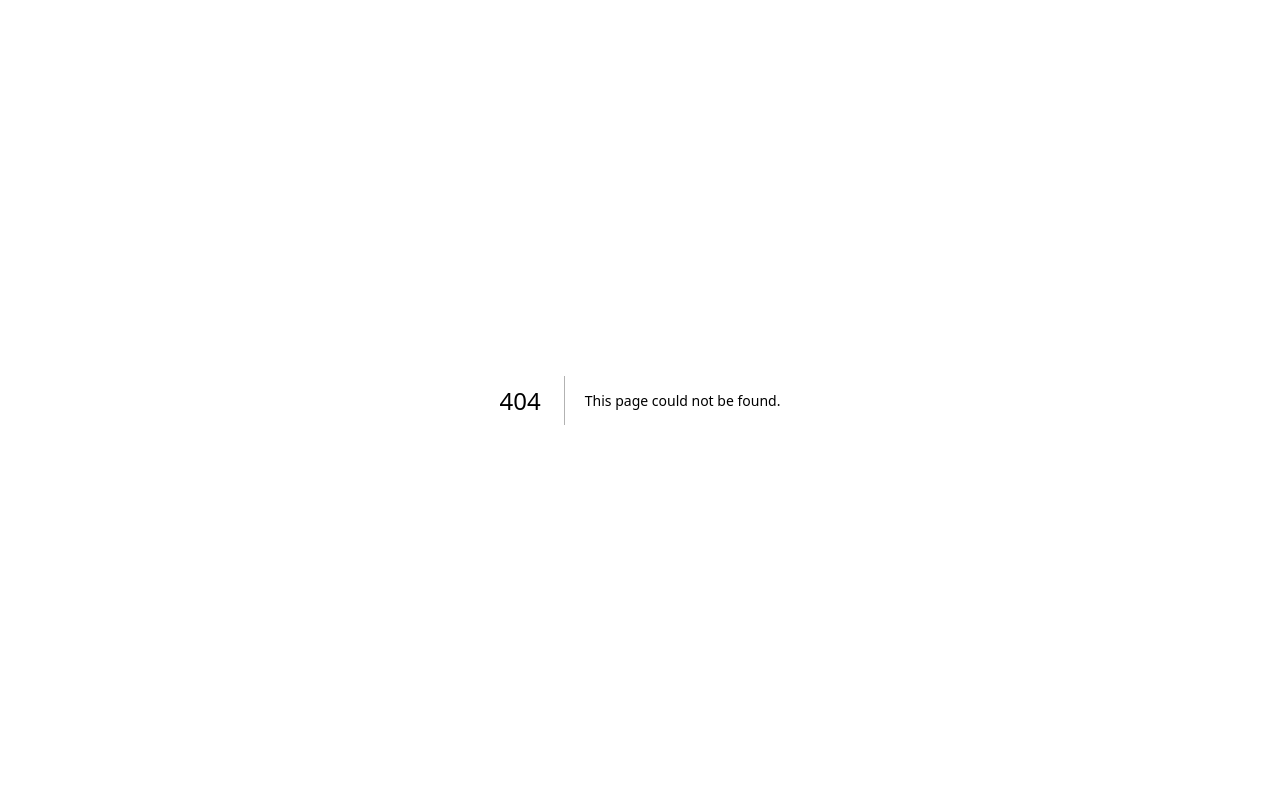
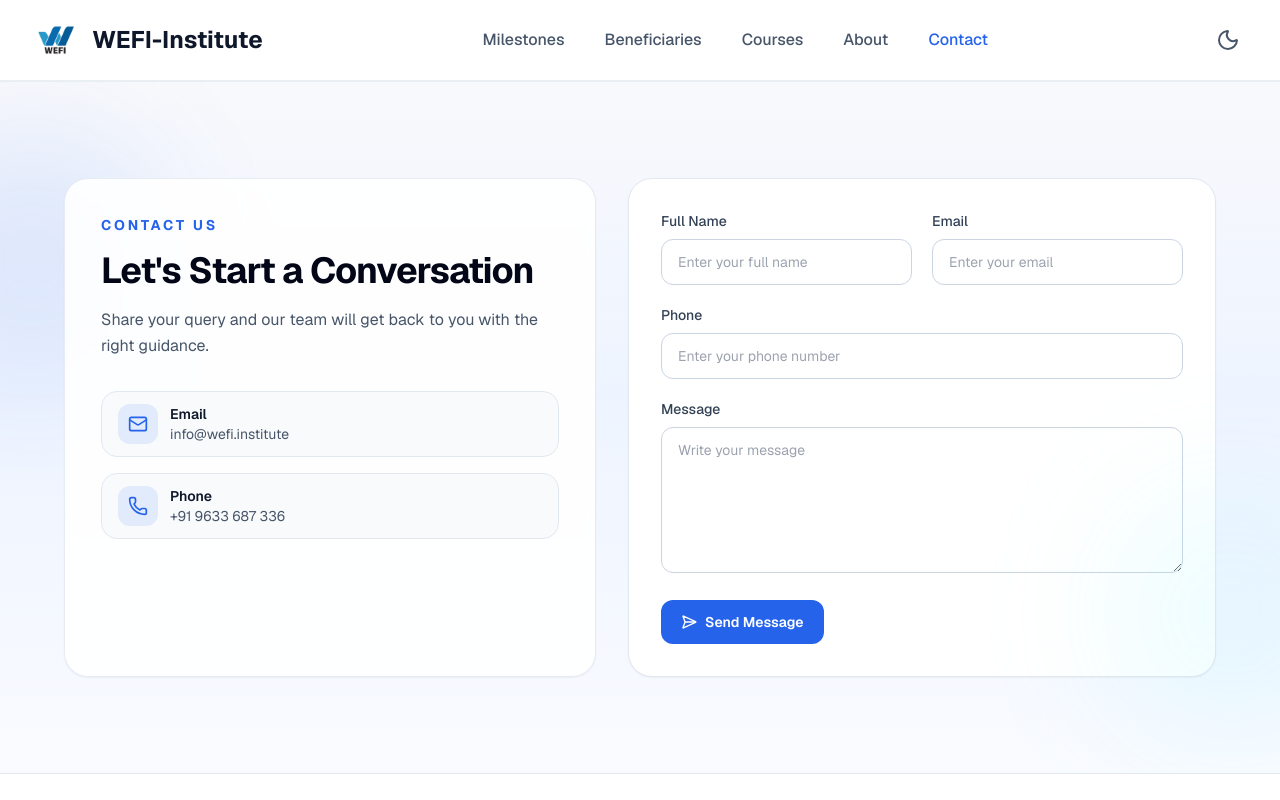
Before and after one commit to Basimkm369/wefi-institute, a Next.js app: page /contact in a window 1280 px wide. Before the commit this address had no page. Shown: the top 800 px of the page. Built offline with nearby package versions, Linux system fonts and the light colour scheme.

Commit message:
contact  page added

```diff
--- /dev/null
+++ b/src/app/contact/page.tsx
@@ -0,0 +1,150 @@
+import Footer from '@/components/Footer';
+import Navbar from '@/components/Navbar';
+import { Mail, Phone, SendHorizonal } from 'lucide-react';
+
+const ContactPage = () => {
+  return (
+    <div className="min-h-screen bg-background">
+      <Navbar />
+      <main>
+        <section className="relative isolate overflow-hidden border-t border-slate-200/70 bg-[linear-gradient(180deg,#f8f9fc_0%,#eef4ff_45%,#f9fbff_100%)] py-16 dark:border-white/10 dark:bg-[#061226] md:py-24">
+          <div className="absolute -left-24 top-12 h-64 w-64 rounded-full bg-primary/10 blur-3xl" />
+          <div className="absolute -right-20 bottom-8 h-64 w-64 rounded-full bg-cyan-300/10 blur-3xl" />
+          <div className="container">
+            <div className="mx-auto max-w-6xl">
+              <div className="grid gap-8 lg:grid-cols-[0.95fr_1.05fr]">
+                <div className="rounded-3xl border border-slate-200/80 bg-white/90 p-7 shadow-sm backdrop-blur-sm dark:border-white/10 dark:bg-[#0d1a35]/90 md:p-9">
+                  <p className="text-sm font-bold uppercase tracking-[0.2em] text-primary">
+                    Contact Us
+                  </p>
+                  <h1 className="mt-4 text-3xl font-bold tracking-tight text-slate-950 dark:text-white md:text-4xl">
+                    Let&apos;s Start a Conversation
+                  </h1>
+                  <p className="mt-4 text-base leading-relaxed text-slate-600 dark:text-slate-400">
+                    Share your query and our team will get back to you with the
+                    right guidance.
+                  </p>
+
+                  <div className="mt-8 space-y-4">
+                    <div className="flex items-center gap-3 rounded-2xl border border-slate-200 bg-slate-50/90 px-4 py-3 dark:border-white/10 dark:bg-[#122142]">
+                      <span className="inline-flex h-10 w-10 items-center justify-center rounded-xl bg-primary/10 text-primary">
+                        <Mail className="h-5 w-5" />
+                      </span>
+                      <div>
+                        <p className="text-sm font-semibold text-slate-900 dark:text-white">
+                          Email
+                        </p>
+                        <p className="text-sm text-slate-600 dark:text-slate-400">
+                          info@wefi.institute
+                        </p>
+                      </div>
+                    </div>
+
+                    <div className="flex items-center gap-3 rounded-2xl border border-slate-200 bg-slate-50/90 px-4 py-3 dark:border-white/10 dark:bg-[#122142]">
+                      <span className="inline-flex h-10 w-10 items-center justify-center rounded-xl bg-primary/10 text-primary">
+                        <Phone className="h-5 w-5" />
+                      </span>
+                      <div>
+                        <p className="text-sm font-semibold text-slate-900 dark:text-white">
+                          Phone
+                        </p>
+                        <p className="text-sm text-slate-600 dark:text-slate-400">
+                          +91 9633 687 336
+                        </p>
+                      </div>
+                    </div>
+                  </div>
+                </div>
+
+                <form className="rounded-3xl border border-slate-200 bg-white p-6 shadow-sm dark:border-white/10 dark:bg-[#0d1a35] md:p-8">
+                  <div className="grid gap-5 md:grid-cols-2">
+                    <div className="md:col-span-1">
+                      <label
+                        htmlFor="fullName"
+                        className="mb-2 block text-sm font-medium text-slate-700 dark:text-slate-300"
+                      >
+                        Full Name
+                      </label>
+                      <input
+                        id="fullName"
+                        name="fullName"
+                        type="text"
+                        required
+                        placeholder="Enter your full name"
+                        className="w-full rounded-xl border border-slate-300 bg-white px-4 py-3 text-sm text-slate-900 outline-none transition focus:border-primary focus:ring-2 focus:ring-primary/20 dark:border-white/15 dark:bg-[#122142] dark:text-white"
+                      />
+                    </div>
+
+                    <div className="md:col-span-1">
+                      <label
+                        htmlFor="email"
+                        className="mb-2 block text-sm font-medium text-slate-700 dark:text-slate-300"
+                      >
+                        Email
+                      </label>
+                      <input
+                        id="email"
+                        name="email"
+                        type="email"
+                        required
+                        placeholder="Enter your email"
+                        className="w-full rounded-xl border border-slate-300 bg-white px-4 py-3 text-sm text-slate-900 outline-none transition focus:border-primary focus:ring-2 focus:ring-primary/20 dark:border-white/15 dark:bg-[#122142] dark:text-white"
+                      />
+                    </div>
+
+                    <div className="md:col-span-2">
+                      <label
+                        htmlFor="phone"
+                        className="mb-2 block text-sm font-medium text-slate-700 dark:text-slate-300"
+                      >
+                        Phone
+                      </label>
+                      <input
+                        id="phone"
+                        name="phone"
+                        type="tel"
+                        required
+                        placeholder="Enter your phone number"
+                        className="w-full rounded-xl border border-slate-300 bg-white px-4 py-3 text-sm text-slate-900 outline-none transition focus:border-primary focus:ring-2 focus:ring-primary/20 dark:border-white/15 dark:bg-[#122142] dark:text-white"
+                      />
+                    </div>
+
+                    <div className="md:col-span-2">
+                      <label
+                        htmlFor="message"
+                        className="mb-2 block text-sm font-medium text-slate-700 dark:text-slate-300"
+                      >
+                        Message
+                      </label>
+                      <textarea
+                        id="message"
+                        name="message"
+                        required
+                        rows={6}
+                        placeholder="Write your message"
+                        className="w-full resize-y rounded-xl border border-slate-300 bg-white px-4 py-3 text-sm text-slate-900 outline-none transition focus:border-primary focus:ring-2 focus:ring-primary/20 dark:border-white/15 dark:bg-[#122142] dark:text-white"
+                      />
+                    </div>
+
+                    <div className="md:col-span-2">
+                      <button
+                        type="submit"
+                        className="inline-flex w-full items-center justify-center gap-2 rounded-xl bg-primary px-5 py-3 text-sm font-semibold text-white transition hover:bg-primary/90 md:w-auto"
+                      >
+                        <SendHorizonal className="h-4 w-4" />
+                        Send Message
+                      </button>
+                    </div>
+                  </div>
+                </form>
+              </div>
+            </div>
+          </div>
+        </section>
+      </main>
+      <Footer />
+    </div>
+  );
+};
+
+export default ContactPage;
--- a/src/components/AboutHeroSection.tsx
+++ b/src/components/AboutHeroSection.tsx
@@ -1,8 +1,8 @@
 const stats = [
-  { value: '50K+', label: 'Active Students' },
-  { value: '500+', label: 'Expert Instructors' },
-  { value: '2,500+', label: 'Quality Courses' },
-  { value: '95%', label: 'Success Rate' },
+  { value: '11L+', label: 'Excellency Beneficiaries' },
+  { value: '25K+', label: 'Daily Career Info Reach' },
+  { value: '5L+', label: 'Career Paths Fixed' },
+  { value: '3.5L+', label: 'Aptitude Test Participants' },
 ];
 
 const AboutHeroSection = () => {
--- a/src/components/HeroSection.tsx
+++ b/src/components/HeroSection.tsx
@@ -7,10 +7,10 @@ import {
 } from 'lucide-react';
 
 const stats = [
-  { value: '50K+', label: 'Active Students' },
-  { value: '500+', label: 'Expert Instructors' },
-  { value: '2,500+', label: 'Quality Courses' },
-  { value: '95%', label: 'Success Rate' },
+  { value: '11L+', label: 'Excellency Beneficiaries' },
+  { value: '25K+', label: 'Daily Career Info Reach' },
+  { value: '5L+', label: 'Career Paths Fixed' },
+  { value: '3.5L+', label: 'Aptitude Test Participants' },
 ];
 
 const HeroSection = () => {
--- a/src/components/Navbar.tsx
+++ b/src/components/Navbar.tsx
@@ -12,6 +12,7 @@ const navLinks = [
   { label: "Beneficiaries", href: "/#beneficiaries" },
   { label: "Courses", href: "/#courses" },
   { label: "About", href: "/about" },
+  { label: "Contact", href: "/contact" },
 ];
 
 const Navbar = () => {
--- a/src/components/WhyChooseUsSection.tsx
+++ b/src/components/WhyChooseUsSection.tsx
@@ -28,10 +28,10 @@ const highlights = [
 ];
 
 const stats = [
-  { value: '25K+', label: 'Daily Career Updates' },
-  { value: '11L+', label: 'Students Reached' },
-  { value: '260+', label: 'Professional Fields' },
-  { value: '90', label: 'Trained Counsellors' },
+  { value: '11L+', label: 'Excellency Beneficiaries' },
+  { value: '25K+', label: 'Daily Career Info Reach' },
+  { value: '5L+', label: 'Career Paths Fixed' },
+  { value: '3.5L+', label: 'Aptitude Test Participants' },
 ];
 
 const WhyChooseUsSection = () => {
```
